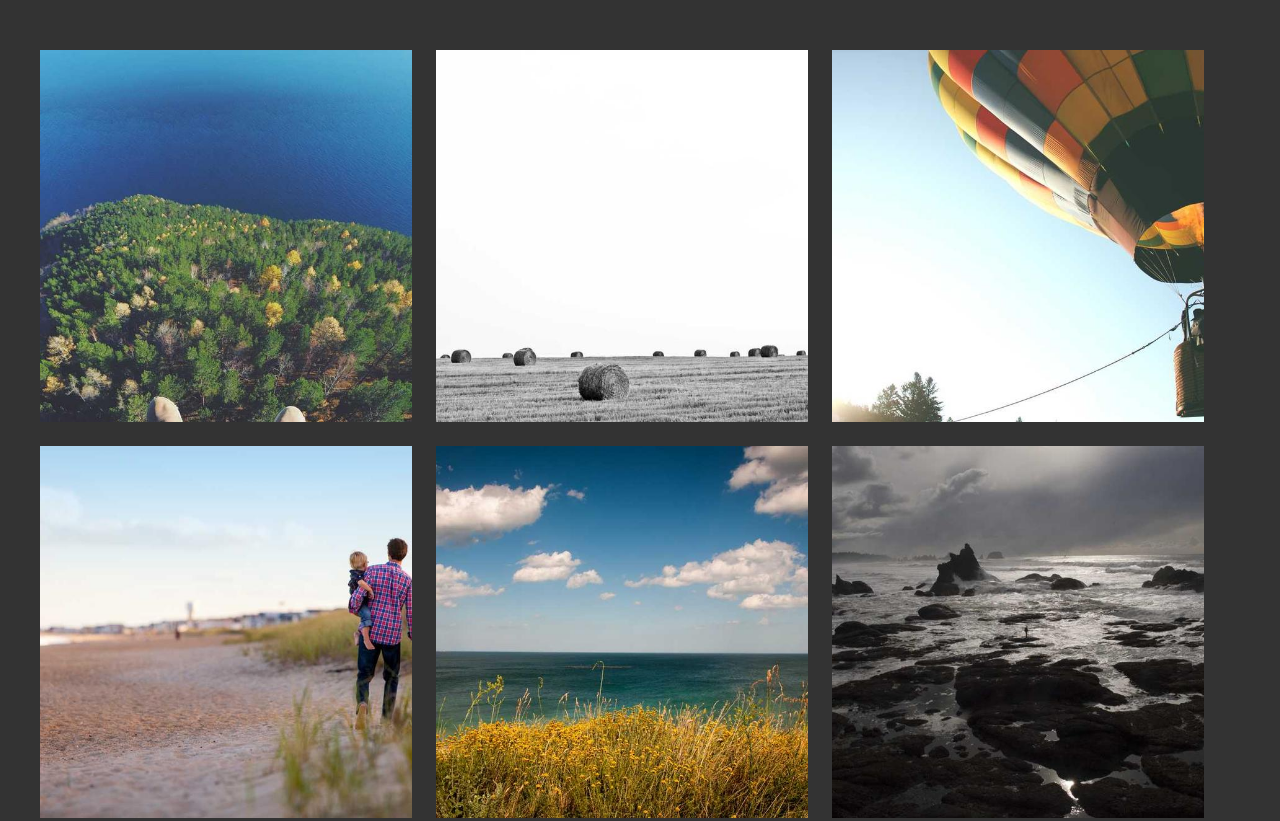
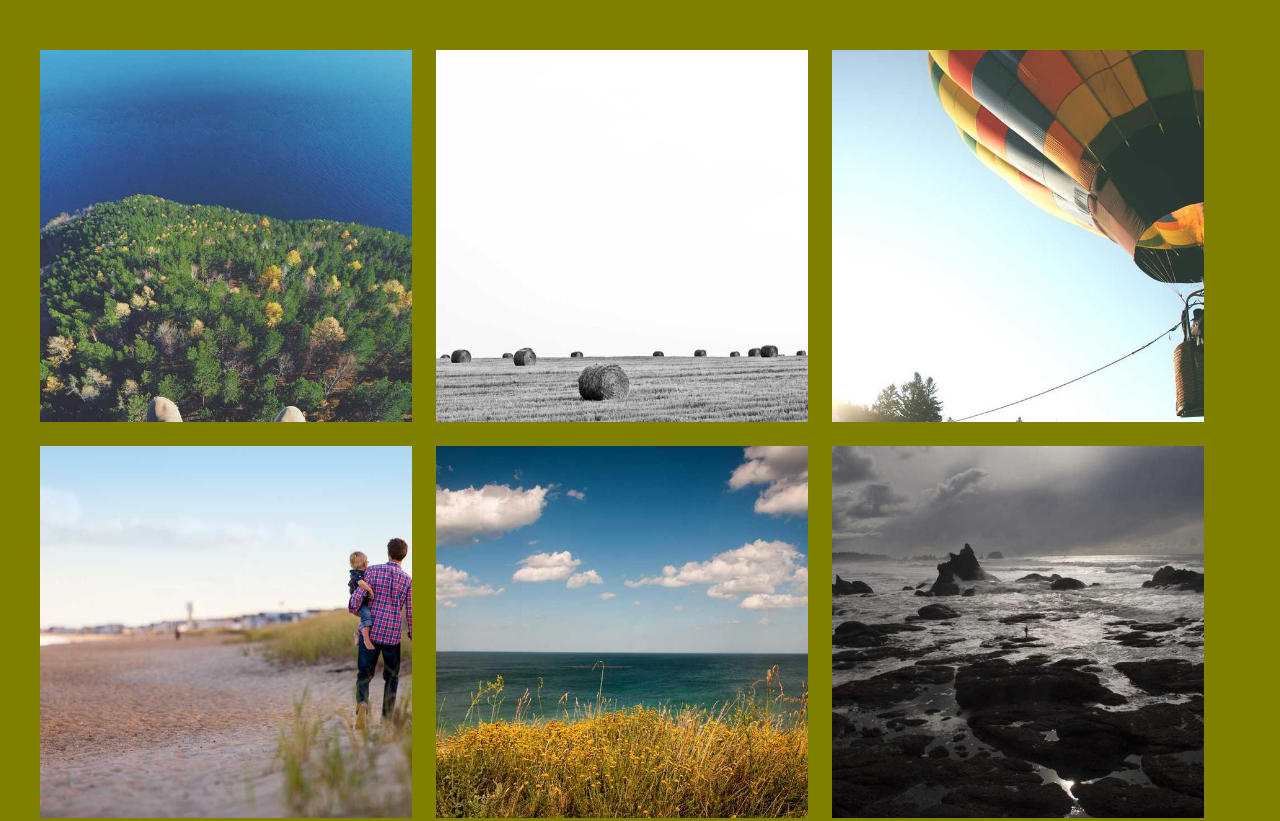
Before and after one commit to shernaandezm/ejemplo_responsive, a plain HTML site: page index.html in a window 1280 px wide. Shown: the top 821 px of the page. Drawn offline with Linux system fonts and the light colour scheme.

Commit message:
cambio final

```diff
--- a/css/style.css
+++ b/css/style.css
@@ -4,7 +4,7 @@
 }
 body {
     padding-top: 50px; /* espacio arriba */
-    background-color: #333;
+    background-color: olive;
 }
 .galeria {
     width: 90%; /* ancho relativo al body*/
```
